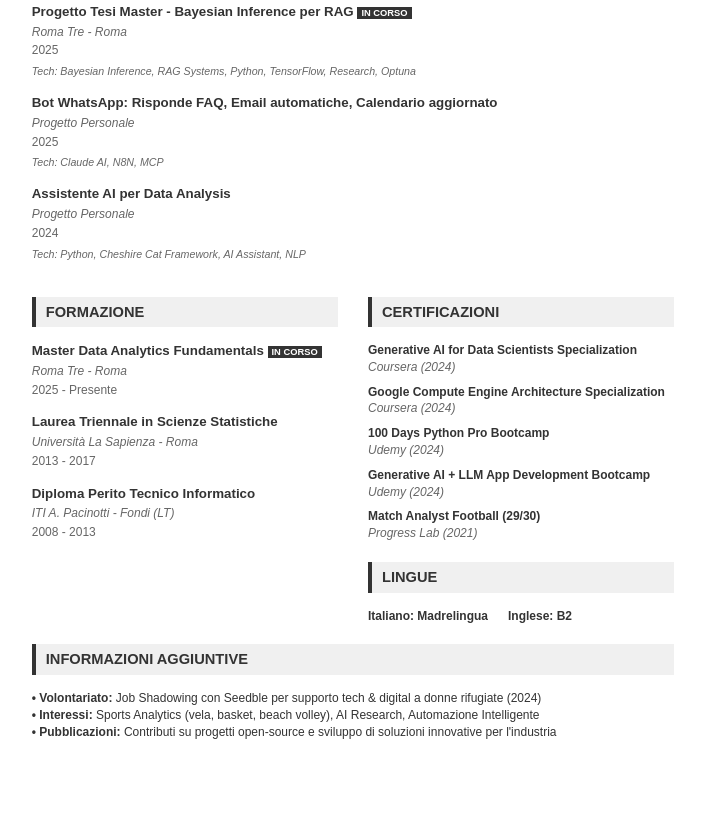
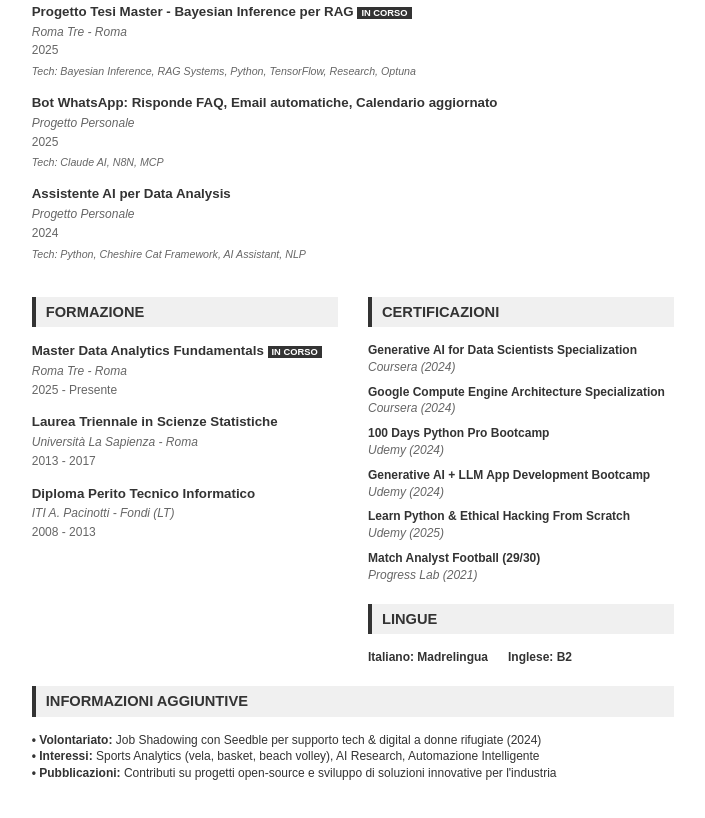
Before and after one commit to MarioAlfio/cv, a plain HTML site: page index.html in a window 1280 px wide. Shown: the part 1144-1962 px from the top of the page, without its empty margins (287-992 px from the left). Drawn offline with Linux system fonts and the light colour scheme.

Commit message:
Update certificazioni

```diff
--- a/index.html
+++ b/index.html
@@ -350,6 +350,10 @@
                         <span class="cert-org">Udemy (2024)</span>
                     </div>
                     <div class="cert-item">
+                        <span class="cert-title">Learn Python & Ethical Hacking From Scratch</span><br>
+                        <span class="cert-org">Udemy (2025)</span>
+                    </div>
+                    <div class="cert-item">
                         <span class="cert-title">Match Analyst Football (29/30)</span><br>
                         <span class="cert-org">Progress Lab (2021)</span>
                     </div>
```
